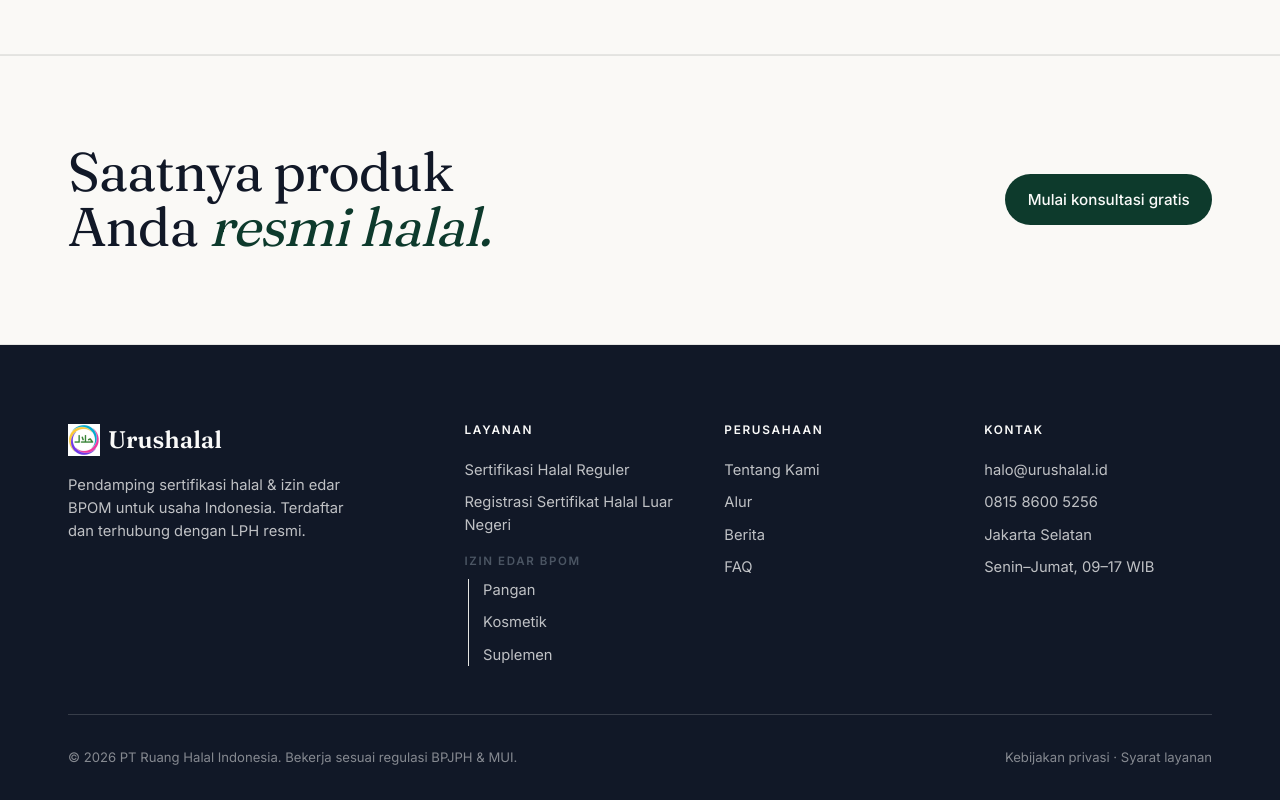
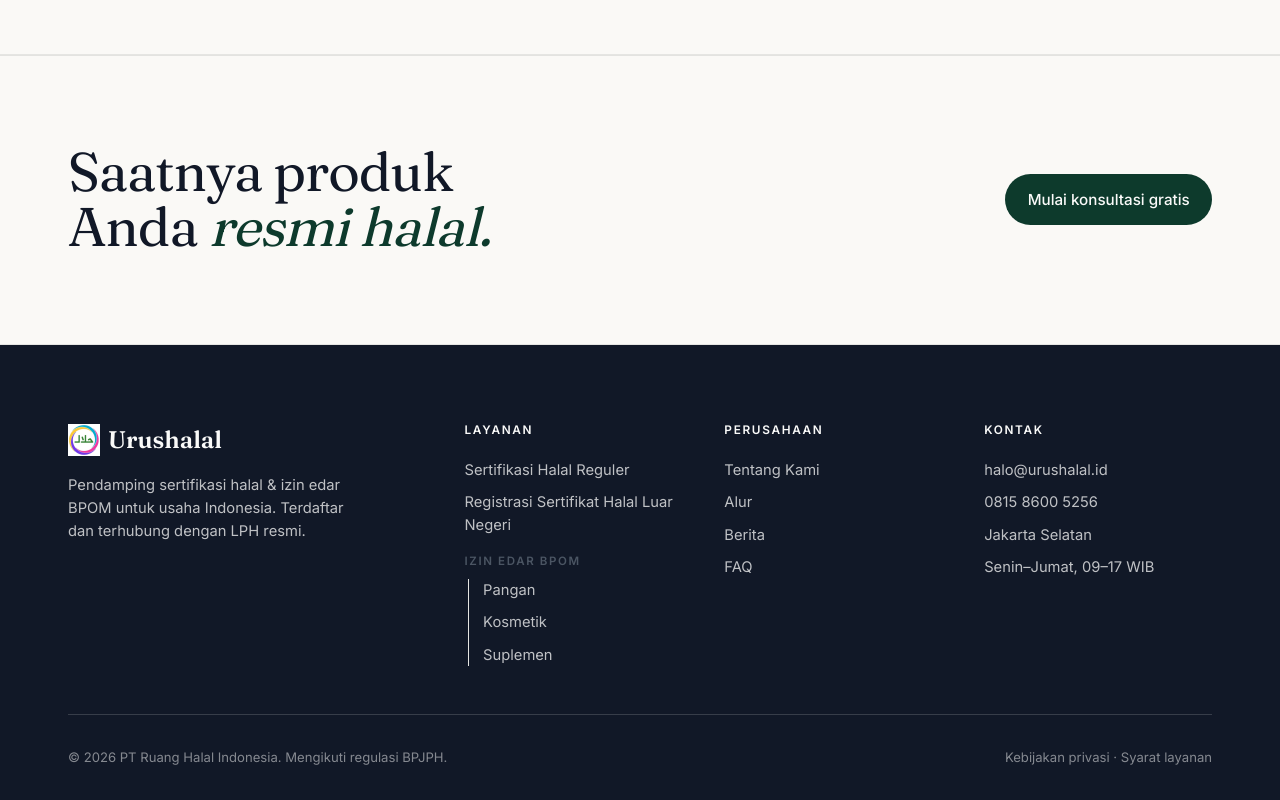
Before and after one commit to naemuenggar/sertifikasihalal, a React (Vite) app: page / in a window 1280 px wide. Shown: the part 9125-9925 px from the top of the page. Built offline with nearby package versions, Linux system fonts and the light colour scheme; no server answers; the database is empty.

Commit message:
feat: copyright footer jadi mengikuti regulasi BPJPH
Frasa 'Bekerja sesuai regulasi BPJPH & MUI' diganti 'Mengikuti regulasi BPJPH' (ID); versi EN diselaraskan.

```diff
--- a/src/i18n/en.ts
+++ b/src/i18n/en.ts
@@ -575,7 +575,7 @@ export const en: Translations = {
     contactTitle: "Contact",
     city: "South Jakarta",
     hours: "Monday–Friday, 09:00–17:00 WIB",
-    copyright: "© 2026 PT Ruang Halal Indonesia. Operates in compliance with BPJPH & MUI regulations.",
+    copyright: "© 2026 PT Ruang Halal Indonesia. Operates in compliance with BPJPH regulations.",
     privacy: "Privacy policy",
     terms: "Terms of service",
   },
--- a/src/i18n/id.ts
+++ b/src/i18n/id.ts
@@ -587,7 +587,7 @@ export const id = {
     contactTitle: "Kontak",
     city: "Jakarta Selatan",
     hours: "Senin–Jumat, 09–17 WIB",
-    copyright: "© 2026 PT Ruang Halal Indonesia. Bekerja sesuai regulasi BPJPH & MUI.",
+    copyright: "© 2026 PT Ruang Halal Indonesia. Mengikuti regulasi BPJPH.",
     privacy: "Kebijakan privasi",
     terms: "Syarat layanan",
   },
```
